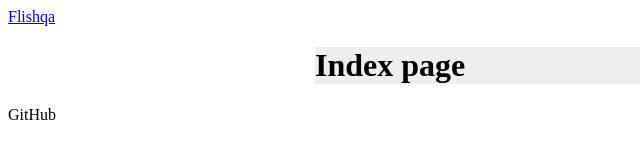
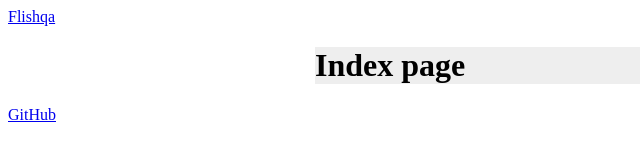
Before and after one commit to FlishCake/site, a Gatsby site: page / in a window 1280 px wide. Shown: the full height of the page, 0-640 px from the left. Built offline with nearby package versions, Linux system fonts and the light colour scheme; Gatsby itself is replaced by a stand-in of ours.

Commit message:
fix href to footer.js

```diff
--- a/src/components/footer.js
+++ b/src/components/footer.js
@@ -2,6 +2,6 @@ import React from "react";
 
 export default () => (
   <footer>
-    <a src="https://github.com/FlishCake/site">GitHub</a>
+    <a href="https://github.com/FlishCake/site">GitHub</a>
   </footer>
 );
```
